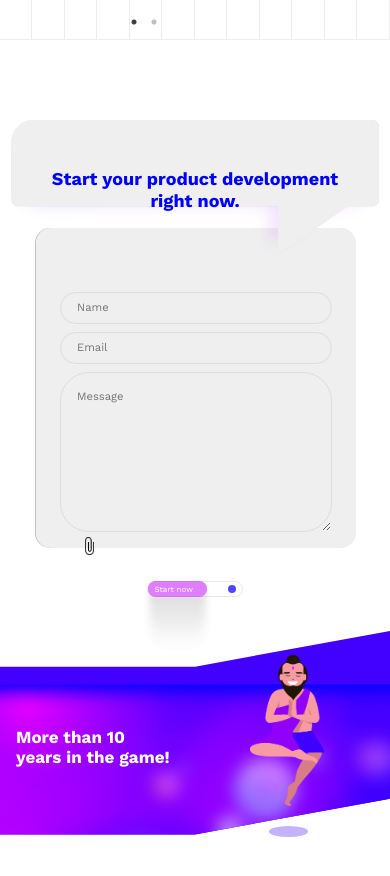
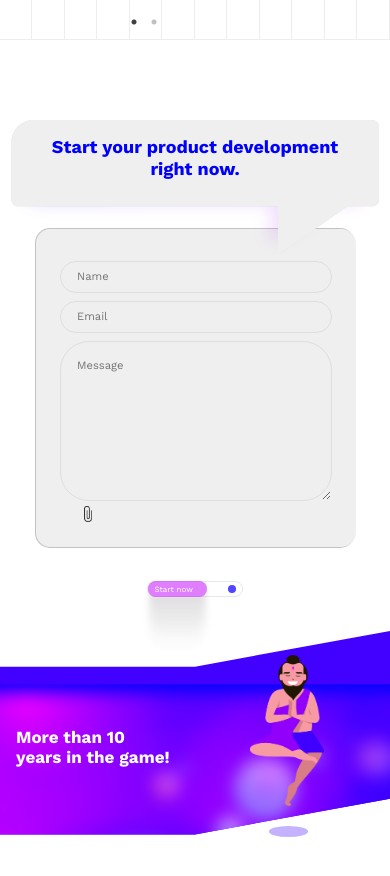
Before and after one commit to yats-vlds/nms, a React (Create React App) app: page / in a window 390 px wide. Shown: the part 1960-2836 px from the top of the page. Built offline with nearby package versions, Linux system fonts and the light colour scheme.

Commit message:
add media form

```diff
--- a/src/components/FormRequest.css
+++ b/src/components/FormRequest.css
@@ -243,6 +243,13 @@ textarea {
         width: 0.7rem;
         height: 0.7rem;
     }
+
+    .form-input {
+        padding-top: 3rem;
+    }
+    .from-pryam4 {
+        margin-top: 1rem;
+    }
 }
 
 @media(max-width: 426px) {
@@ -273,8 +280,8 @@ textarea {
         margin-right: auto;
     }
     .form__skrepka {
-        width: 0.7rem;
-        height: 1.1rem;
+        width: 0.5rem;
+        height: 1rem;
         margin-left: 3rem;
     }
     .from-pryam4 {
@@ -320,6 +327,9 @@ textarea {
     .input {
         margin-bottom: 8px;
     }
+    .form-input {
+        padding-top: 2rem;
+    }
 }
 
 @media(max-width: 376px) {
@@ -349,9 +359,9 @@ textarea {
     }
     .form__skrepka {
         width: 0.5rem;
-        height: 1rem;
+        height: 0.7rem;
         margin-top: 0.35rem;
-        margin-left: 1.5rem;
+        margin-left: 2rem;
     }
     .btnForm, .btnForm-twoSloy {
         width: 5rem!important;
@@ -407,4 +417,10 @@ textarea {
     .input {
         margin-bottom: 5px;
     }
+    .form__skrepka {
+        width: 0.3rem;
+        height: 0.7rem;
+        margin-top: 0.35rem;
+        margin-left: 2rem;
+    }
 }
```
